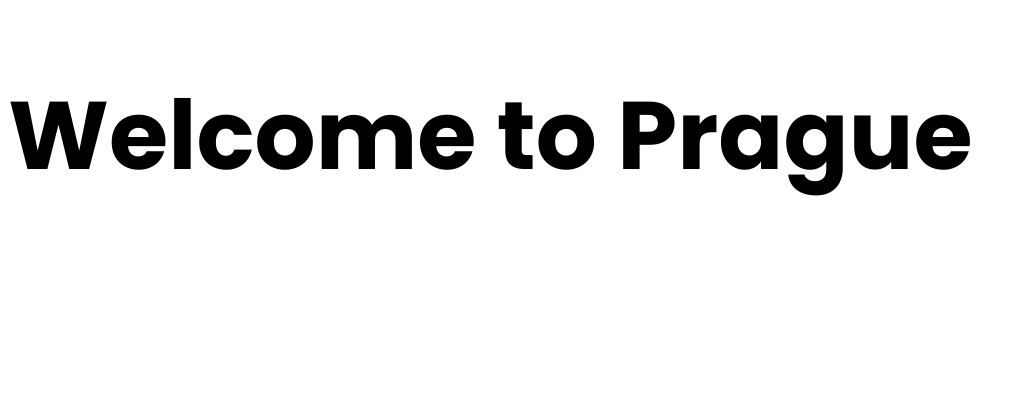
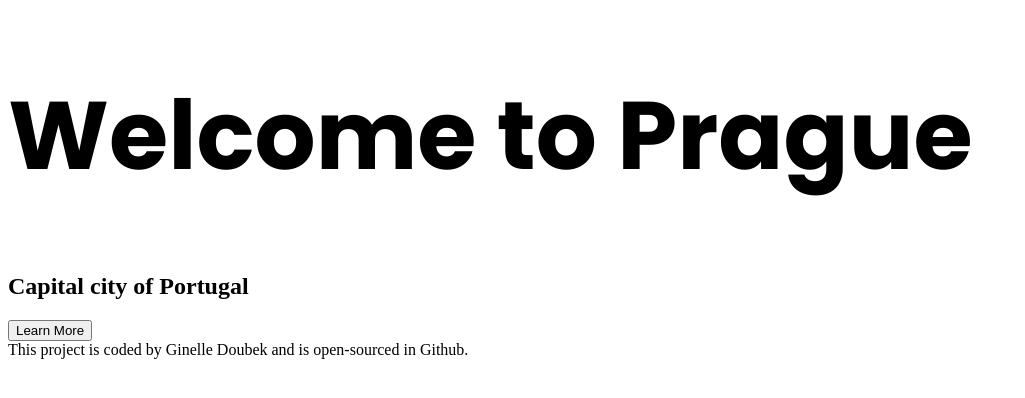
Before and after one commit to ginedou0315/Travel_Prague-Project, a plain HTML site: page index.html in a window 1280 px wide. Shown: the whole page, without its empty margins (0-1025 px from the left). Drawn offline with Linux system fonts and the light colour scheme; a web font is replaced by a local one.

Commit message:
Update index.html

```diff
--- a/index.html
+++ b/index.html
@@ -14,5 +14,11 @@
   </head>
   <body>
     <h1>Welcome to Prague</h1>
+    <h2>Capital city of Portugal</h2>
+    <button>Learn More</button>
+
+    <footer>
+      This project is coded by Ginelle Doubek and is open-sourced in Github.
+    </footer>
   </body>
 </html>
```
